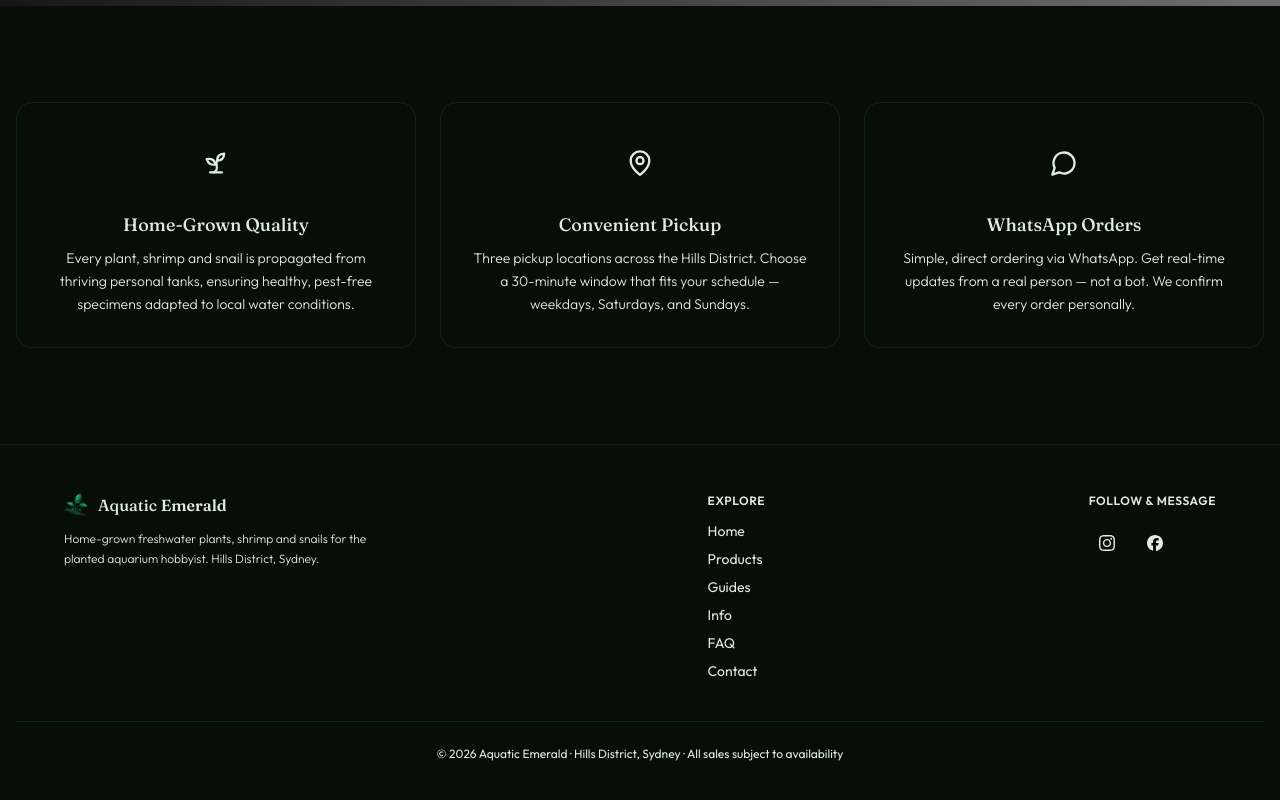
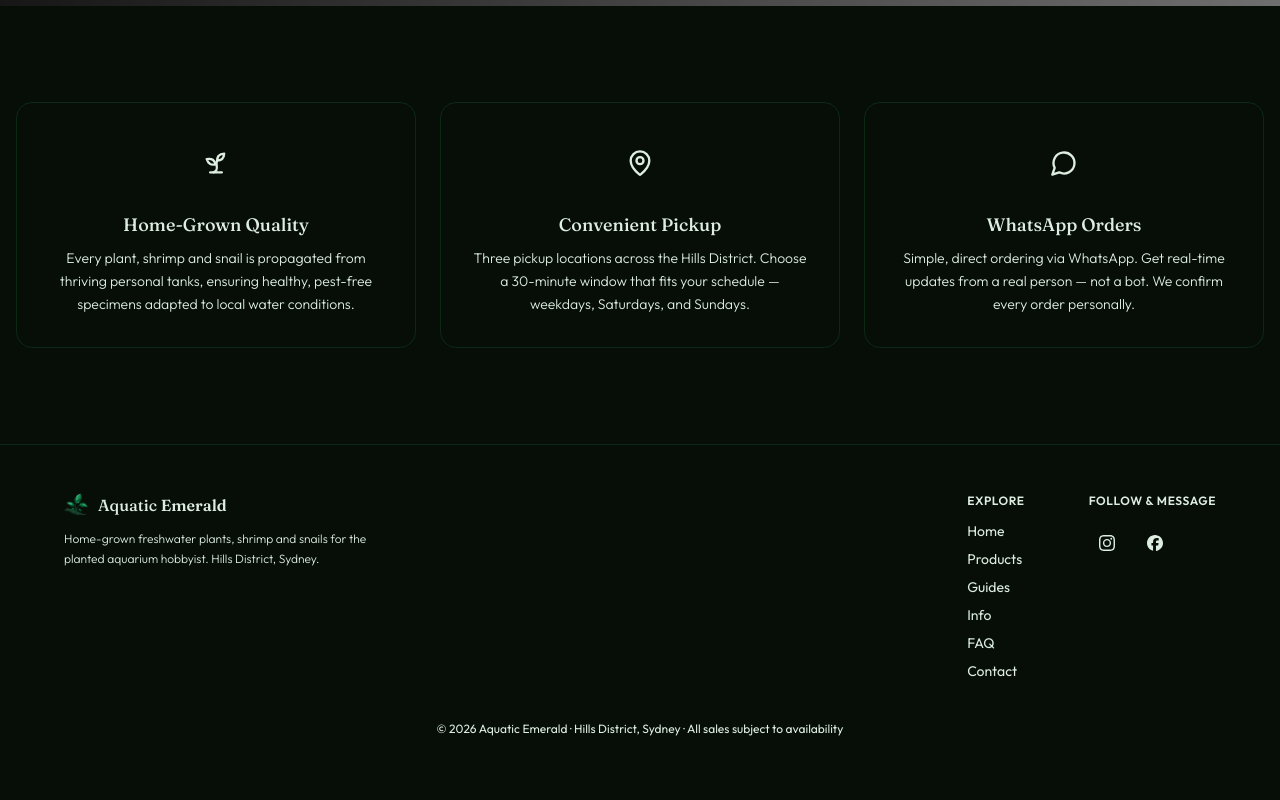
Before and after one commit to ryanZtech/Aquaticemerald-website, a Next.js app: page / in a window 1280 px wide. Shown: the part 1728-2528 px from the top of the page. Built offline with nearby package versions, Linux system fonts and the light colour scheme; no server answers; the database is empty; grey boxes are pictures that could not be loaded.

Commit message:
Tiny alignment to soothe my OCD

```diff
--- a/src/app/contact/page.tsx
+++ b/src/app/contact/page.tsx
@@ -1,16 +1,12 @@
-import { getSellerWhatsApp, getLocations } from "@/lib/dataService";
+import { getSellerWhatsApp } from "@/lib/dataService";
 import { InstagramIcon, FacebookIcon, WhatsAppIcon } from "@/components/icons/SocialIcons";
 import { FACEBOOK_URL, INSTAGRAM_URL, getWhatsAppUrl } from "@/lib/socialLinks";
-import { MapPin } from "lucide-react";
 import type { ComponentType, SVGProps } from "react";
 
 export const revalidate = 60;
 
 export default async function ContactPage() {
-  const [whatsapp, locations] = await Promise.all([
-    getSellerWhatsApp(),
-    getLocations(),
-  ]);
+  const whatsapp = await getSellerWhatsApp();
 
   const contactMethods = [
     whatsapp && {
@@ -56,7 +52,7 @@ export default async function ContactPage() {
       </div>
 
       {}
-      <div className="grid grid-cols-1 sm:grid-cols-2 gap-4 mb-16">
+      <div className="grid grid-cols-1 sm:grid-cols-2 gap-4">
         {contactMethods.map(({ label, description, href, Icon }) => (
           <a
             key={label}
@@ -77,31 +73,6 @@ export default async function ContactPage() {
           </a>
         ))}
       </div>
-
-      {}
-      {locations.length > 0 && (
-        <>
-          <h2 className="font-serif text-2xl font-medium mb-6">
-            Pickup Locations
-          </h2>
-          <div className="grid grid-cols-1 sm:grid-cols-3 gap-4">
-            {locations.map((loc) => (
-              <div
-                key={loc.id}
-                className="bg-card border border-border rounded-2xl p-5 shadow-sm hover:border-primary/20 transition-all duration-200"
-              >
-                <MapPin className="w-5 h-5 text-primary mb-3" />
-                <h3 className="font-medium text-sm mb-1">
-                  {loc.name.split(" — ")[0]}
-                </h3>
-                <p className="text-xs text-muted-foreground font-light">
-                  {loc.detail || "Sydney, Australia"}
-                </p>
-              </div>
-            ))}
-          </div>
-        </>
-      )}
     </div>
   );
 }
--- a/src/components/Footer.tsx
+++ b/src/components/Footer.tsx
@@ -63,11 +63,13 @@ export default function Footer({ whatsapp }: FooterProps) {
         </div>
 
         {}
-        <nav className="flex flex-col items-center sm:items-start gap-2">
+        <div className="flex flex-row gap-10 sm:gap-16">
+          {}
+          <nav className="flex flex-col items-start text-left gap-2">
             <span className="text-xs font-semibold uppercase tracking-wider text-muted-foreground mb-1">
               Explore
             </span>
-          <div className="grid grid-cols-2 gap-x-8 gap-y-2 sm:grid-cols-1">
+            <div className="flex flex-col gap-2">
               {EXPLORE_LINKS.map((link) => (
                 <Link
                   key={link.href}
@@ -81,7 +83,7 @@ export default function Footer({ whatsapp }: FooterProps) {
           </nav>
 
           {}
-        <div className="flex flex-col items-center sm:items-start gap-3">
+          <div className="flex flex-col items-start text-left gap-3">
             <span className="text-xs font-semibold uppercase tracking-wider text-muted-foreground mb-1">
               Follow &amp; Message
             </span>
@@ -101,13 +103,12 @@ export default function Footer({ whatsapp }: FooterProps) {
             </div>
           </div>
         </div>
+      </div>
 
-      <div className="mt-10 pt-6 border-t border-border/60 text-center">
-        <p className="text-xs text-muted-foreground">
-          © 2026 Aquatic Emerald · Hills District, Sydney · All sales subject
-          to availability
+      <p className="mt-10 text-xs text-muted-foreground text-center">
+        © 2026 Aquatic Emerald · Hills District, Sydney · All sales subject to
+        availability
       </p>
-      </div>
     </footer>
   );
 }
```
Also changed, not shown: 1 other file (tests, documents, lock files or other folders). Lines whose indentation alone changed are shown as unchanged.
